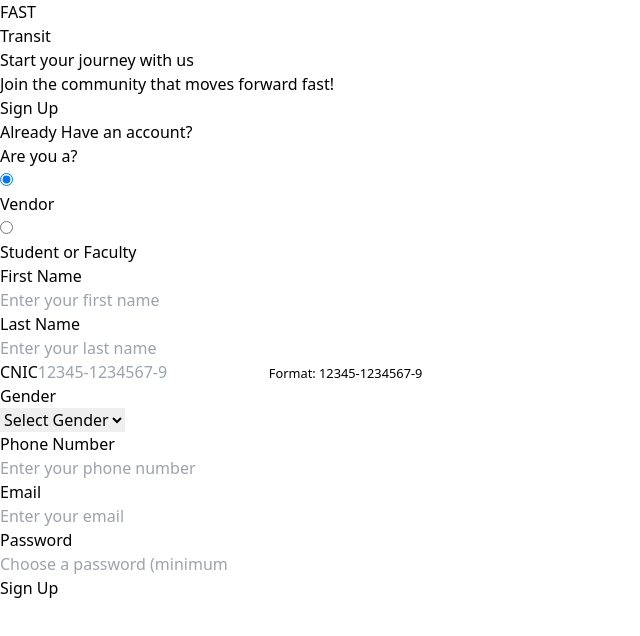
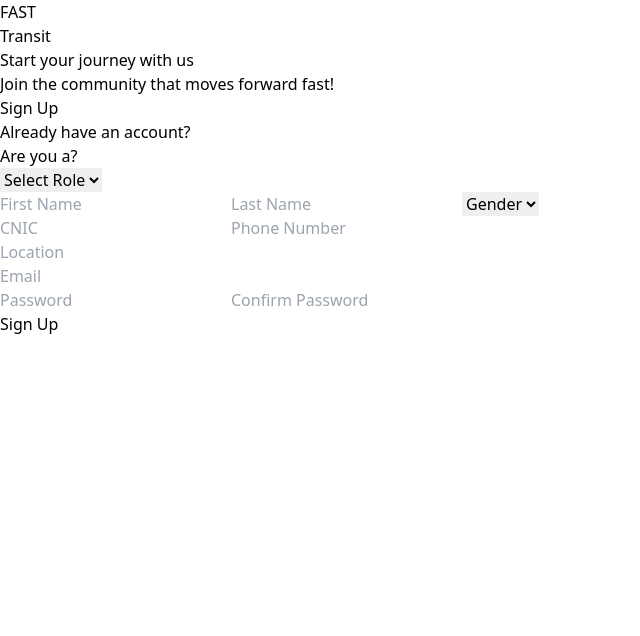
Before and after one commit to Irtiza1/FAST_Transit, a React (Vite) app in the folder frontend/: page /register in a window 1280 px wide. Shown: the top 636 px of the page, without its empty margins (0-640 px from the left). Built offline with nearby package versions, Linux system fonts and the light colour scheme.

Commit message:
fixed form data issue(attributes naming, CNIC format , email ext i.e. nu.edu.pk ) in register controller. Moeover fixed UI of register page.

```diff
--- a/frontend/src/component/Register/Register.jsx
+++ b/frontend/src/component/Register/Register.jsx
@@ -4,27 +4,50 @@ import InputMask from "react-input-mask";
 import axios from "axios";
 
 function Register() {
+  const [SubRole, setSubRole] = useState("");
+  const [ConfirmPassword, setConfirmPassword] = useState("");
   const [formData, setFormData] = useState({
-    firstName: "",
-    lastName: "",
-    email: "",
-    phoneNumber: "",
-    cnic: "",
-    password: "",
-    gender: "",
-    role: "Vendor", // Default role set to "Vendor"
+    FirstName: "",
+    LastName: "",
+    Email: "",
+    PhoneNumber: "",
+    CNIC: "",
+    Password: "",
+    Gender: "",
+    Role: "",
+    Location: "",
   });
 
   const handleChange = (e) => {
+    const { name, value } = e.target;
     setFormData({
       ...formData,
-      [e.target.name]: e.target.value,
+      [name]: value,
     });
   };
 
+  const removeDashesFromCNIC = (cnic) => {
+    return cnic.replace(/-/g, ""); // Removes all dashes
+  };
+  const emailPattern = /^[a-zA-Z0-9._%+-]+@nu\.edu\.pk$/;
+
   const handleSubmit = async (e) => {
     e.preventDefault();
+    if (!emailPattern.test(formData.Email)) {
+      alert("Please enter a valid email address (e.g., xyz@nu.edu.pk)");
+      return;
+    }
+    if (formData.Password !== ConfirmPassword) {
+      alert("Passwords do not match!");
+      return;
+    }
+    if(SubRole !== ""){
+      formData.Role = SubRole
+    }
+    formData.CNIC = removeDashesFromCNIC(formData.CNIC);
+
     try {
+      console.log(formData); // This will not include SubRole explicitly
       const response = await axios.post("http://localhost:8000/user/signup", formData);
       alert(response.data.message);
     } catch (error) {
@@ -35,12 +58,10 @@ function Register() {
 
   return (
     <div className="flex h-full min-h-screen flex-col lg:flex-row">
-      {/* Left Column - Title and Typewriter */}
-      <div className="bg-gray-950 text-gray-200 px-6 py-12 w-full lg:w-1/2 lg:px-10 lg:py-20 ">
-        <p className="my-2 text-7xl font-extrabold tracking-wider sm:text-7xl lg:text-7xl">FAST</p>
-        <p className="font-bold text-5xl sm:text-5xl">Transit</p>
-        <p className="mt-32 font-bold sm:text-4xl md:text-5xl lg:text-5xl text-yellow-500">
-          <span className="whitespace-normal break-words">
+      <div className="bg-gray-950 text-gray-200 px-6 py-12 w-full lg:w-1/2 lg:px-10 lg:py-20">
+        <p className="my-2 text-7xl font-extrabold tracking-wider">FAST</p>
+        <p className="font-bold text-5xl">Transit</p>
+        <p className="mt-32 font-bold text-5xl text-yellow-500">
           <Typewriter
             words={["Start your journey with us"]}
             loop={false}
@@ -50,164 +71,144 @@ function Register() {
             deleteSpeed={150}
             delaySpeed={1000}
           />
-          </span>
         </p>
-        <p className="mt-4 text-yellow-700 font-semibold leading-relaxed text-2xl">
-          Join the community that moves forward fast!
-        </p>
+        <p className="mt-4 text-yellow-700 font-semibold text-2xl">Join the community that moves forward fast!</p>
       </div>
 
-      {/* Right Column - Form */}
-      <form onSubmit={handleSubmit} className="w-full max-w-lg px-6 py-12 lg:w-1/2 lg:py-20 m-auto">
+      <form onSubmit={handleSubmit} className="w-full max-w-lg px-6 py-12 lg:w-1/2 lg:py-10 m-auto">
         <h2 className="mb-2 text-3xl font-bold">Sign Up</h2>
-        <a href="#" className="mb-16 block font-bold text-gray-400 hover:text-gray-800">
-          Already Have an account?
-        </a>
+        <a href="" className="mb-4 block font-bold text-gray-400 hover:text-gray-800">Already have an account?</a>
 
         <p className="mb-2 font-medium text-black">Are you a?</p>
-        <div className="mb-8 flex flex-col gap-4 sm:flex-row">
-          {/* Role Selection */}
-          <div className="relative flex w-full items-center justify-center rounded-xl bg-gray-50 px-4 py-3 font-medium text-gray-700 sm:w-1/2">
-            <input
-              className="peer hidden"
-              type="radio"
-              name="role"
-              value="Vendor"
-              id="roleVendor"
-              checked={formData.role === "Vendor"}
+        <div className="mb-2 flex flex-col gap-4 sm:flex-row">
+          <select
+            name="Role"
+            value={formData.Role}
             onChange={handleChange}
-            />
-            <label
-              className="peer-checked:border-gray-600 peer-checked:bg-gray-200 absolute inset-0 cursor-pointer rounded-xl border"
-              htmlFor="roleVendor"
-            ></label>
-            <div className="peer-checked:border-transparent peer-checked:bg-gray-600 peer-checked:ring-2 absolute left-4 h-5 w-5 rounded-full border-2 border-gray-300 bg-gray-200 ring-gray-600 ring-offset-2"></div>
-            <span className="pointer-events-none z-10">Vendor</span>
+            className="w-full px-4 py-2 border-2 rounded-md"
+            required
+          >
+            <option value="">Select Role</option>
+            <option value="Admin">Admin</option>
+            <option value="User">User</option>
+          </select>
+
+          {formData.Role === "User" && (
+            <select
+              name="SubRole"
+              value={SubRole}
+              onChange={(e) => setSubRole(e.target.value)}
+              className="w-full px-4 py-2 border-2 rounded-md"
+              required
+            >
+              <option value="">Select Sub Role</option>
+              <option value="Student">Student</option>
+              <option value="Faculty">Faculty</option>
+            </select>
+          )}
         </div>
 
-          <div className="relative flex w-full items-center justify-center rounded-xl bg-gray-50 px-4 py-3 font-medium text-gray-700 sm:w-1/2">
-            <input
-              className="peer hidden"
-              type="radio"
-              name="role"
-              value="Student or Faculty"
-              id="roleStudent"
-              checked={formData.role === "Student or Faculty"}
-              onChange={handleChange}
-            />
-            <label
-              className="peer-checked:border-gray-600 peer-checked:bg-gray-200 absolute inset-0 cursor-pointer rounded-xl border"
-              htmlFor="roleStudent"
-            ></label>
-            <div className="peer-checked:border-transparent peer-checked:bg-gray-600 peer-checked:ring-2 absolute left-4 h-5 w-5 rounded-full border-2 border-gray-300 bg-gray-200 ring-gray-600 ring-offset-2"></div>
-            <span className="pointer-events-none z-10">Student or Faculty</span>
-          </div>
-        </div>
-
-        {/* First Name */}
-        <p className="mb-2 font-medium text-black">First Name</p>
-        <div className="mb-6">
+        {/* First Name, Last Name, and Gender */}
+        <div className="mb-2 flex flex-col sm:flex-row gap-4">
           <input
             type="text"
-            name="firstName"
-            value={formData.firstName}
+            name="FirstName"
+            value={formData.FirstName}
             onChange={handleChange}
-            className="w-full px-4 py-2 text-base text-gray-700 placeholder-gray-400 focus:outline-none border-2 rounded-md"
-            placeholder="Enter your first name"
+            className="w-full px-4 py-2 border-2 rounded-md"
+            placeholder="First Name"
             required
           />
-        </div>
-
-        {/* Last Name */}
-        <p className="mb-2 font-medium text-black">Last Name</p>
-        <div className="mb-6">
           <input
             type="text"
-            name="lastName"
-            value={formData.lastName}
+            name="LastName"
+            value={formData.LastName}
             onChange={handleChange}
-            className="w-full px-4 py-2 text-base text-gray-700 placeholder-gray-400 focus:outline-none border-2 rounded-md"
-            placeholder="Enter your last name"
+            className="w-full px-4 py-2 border-2 rounded-md"
+            placeholder="Last Name"
             required
           />
-        </div>
-
-        {/* CNIC */}
-        <div className="mb-6">
-          <label className="block text-lg font-semibold text-black mb-1">CNIC</label>
-          <InputMask
-            mask="99999-9999999-9"
-            value={formData.cnic}
+          <select
+            name="Gender"
+            value={formData.Gender}
             onChange={handleChange}
-            className="w-full px-4 py-2 text-base text-gray-700 placeholder-gray-400 focus:outline-none border-2 rounded-md"
-            name="cnic"
-            placeholder="12345-1234567-9"
+            className="w-full px-4 py-2 border-2 rounded-md"
             required
-          />
-          <small className="text-gray-400">Format: 12345-1234567-9</small>
-        </div>
-
-        {/* Gender Selection */}
-        <p className="mb-2 font-medium text-black">Gender</p>
-        <div className="mb-6">
-          <select
-            name="gender"
-            value={formData.gender}
-            onChange={handleChange}
-            className="w-full px-4 py-2 text-base text-gray-700 placeholder-gray-400 focus:outline-none border-2 rounded-md"
           >
-            <option value="">Select Gender</option>
+            <option value="">Gender</option>
             <option value="Male">Male</option>
             <option value="Female">Female</option>
             <option value="Other">Other</option>
           </select>
         </div>
 
-        {/* Phone Number */}
-        <p className="mb-2 font-medium text-black">Phone Number</p>
-        <div className="mb-6">
+        {/* CNIC and Phone Number */}
+        <div className="mb-2 flex flex-col sm:flex-row gap-4">
+          <InputMask
+            mask="99999-9999999-9"
+            value={formData.CNIC}
+            onChange={handleChange}
+            className="w-full px-4 py-2 border-2 rounded-md"
+            name="CNIC"
+            placeholder="CNIC"
+            required
+          />
           <input
             type="text"
-            name="phoneNumber"
-            value={formData.phoneNumber}
+            name="PhoneNumber"
+            value={formData.PhoneNumber}
             onChange={handleChange}
-            className="w-full px-4 py-2 text-base text-gray-700 placeholder-gray-400 focus:outline-none border-2 rounded-md"
-            placeholder="Enter your phone number"
+            className="w-full px-4 py-2 border-2 rounded-md"
+            placeholder="Phone Number"
             required
           />
         </div>
 
-        {/* Email */}
-        <p className="mb-2 font-medium text-black">Email</p>
-        <div className="mb-6">
+        {/* Location */}
+        <div className="mb-2">
           <input
-            type="email"
-            name="email"
-            value={formData.email}
+            type="text"
+            name="Location"
+            value={formData.Location}
             onChange={handleChange}
-            className="w-full px-4 py-2 text-base text-gray-700 placeholder-gray-400 focus:outline-none border-2 rounded-md"
-            placeholder="Enter your email"
+            className="w-full px-4 py-2 border-2 rounded-md"
+            placeholder="Location"
             required
           />
         </div>
 
-        {/* Password */}
-        <p className="mb-2 font-medium text-black">Password</p>
-        <div className="mb-6">
+        {/* Email, Password, Confirm Password */}
+        <input
+          type="email"
+          name="Email"
+          value={formData.Email}
+          onChange={handleChange}
+          className="w-full px-4 py-2 mb-2 border-2 rounded-md"
+          placeholder="Email"
+          required
+        />
+        <div className="mb-2 flex flex-col sm:flex-row gap-4">
           <input
             type="password"
-            name="password"
-            value={formData.password}
+            name="Password"
+            value={formData.Password}
             onChange={handleChange}
-            className="w-full px-4 py-2 text-base text-gray-700 placeholder-gray-400 focus:outline-none border-2 rounded-md"
-            placeholder="Choose a password (minimum 8 characters)"
+            className="w-full px-4 py-2 mb-2 border-2 rounded-md"
+            placeholder="Password"
+            required
+          />
+          <input
+            type="password"
+            name="ConfirmPassword"
+            value={ConfirmPassword}
+            onChange={(e) => setConfirmPassword(e.target.value)}
+            className="w-full px-4 py-2 mb-2 border-2 rounded-md"
+            placeholder="Confirm Password"
             required
           />
         </div>
 
-        <button className="w-full rounded bg-gray-300 hover:bg-gray-400 px-8 py-3 font-bold text-gray-900 transition-all hover:opacity-90 hover:shadow-lg">
-          Sign Up
-        </button>
+        <button className="w-full px-8 py-3 bg-gray-300 hover:bg-gray-400 rounded font-bold text-gray-900">Sign Up</button>
       </form>
     </div>
   );
```
Lines whose indentation alone changed are shown as unchanged.
